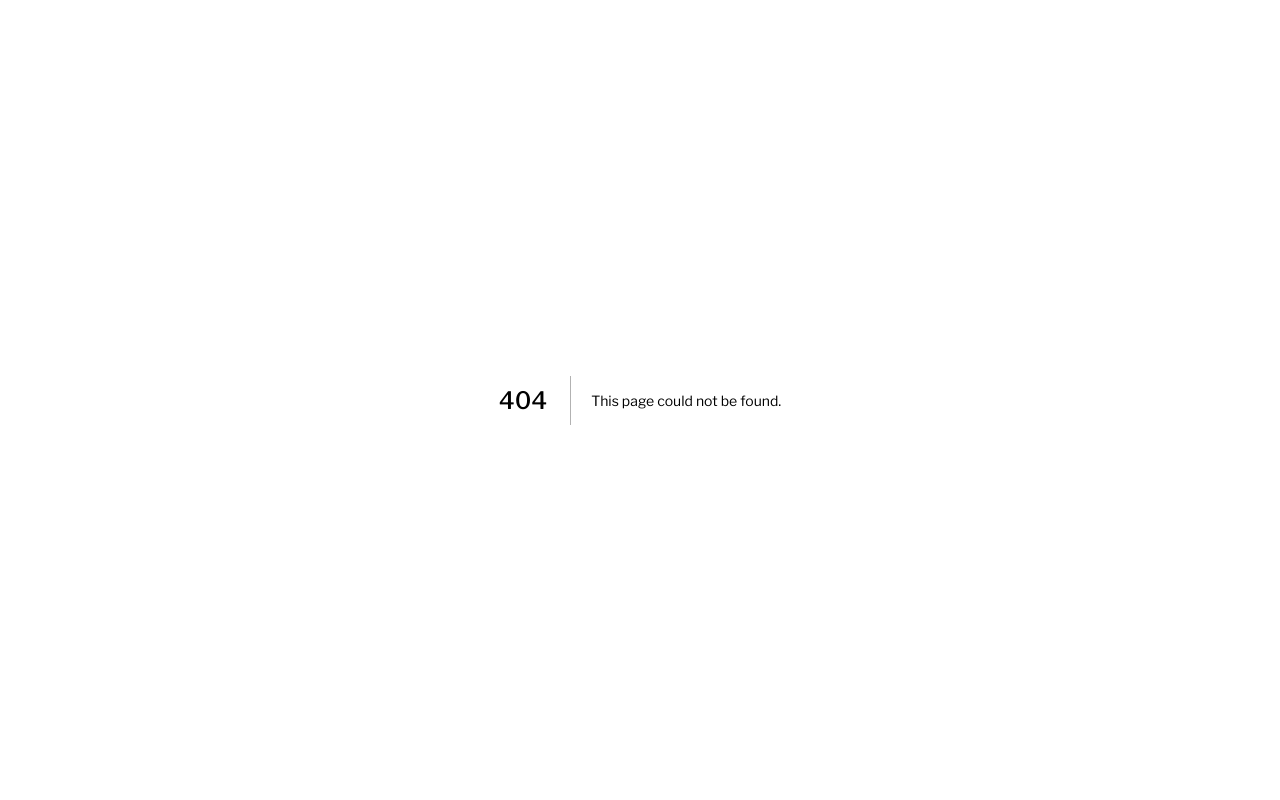
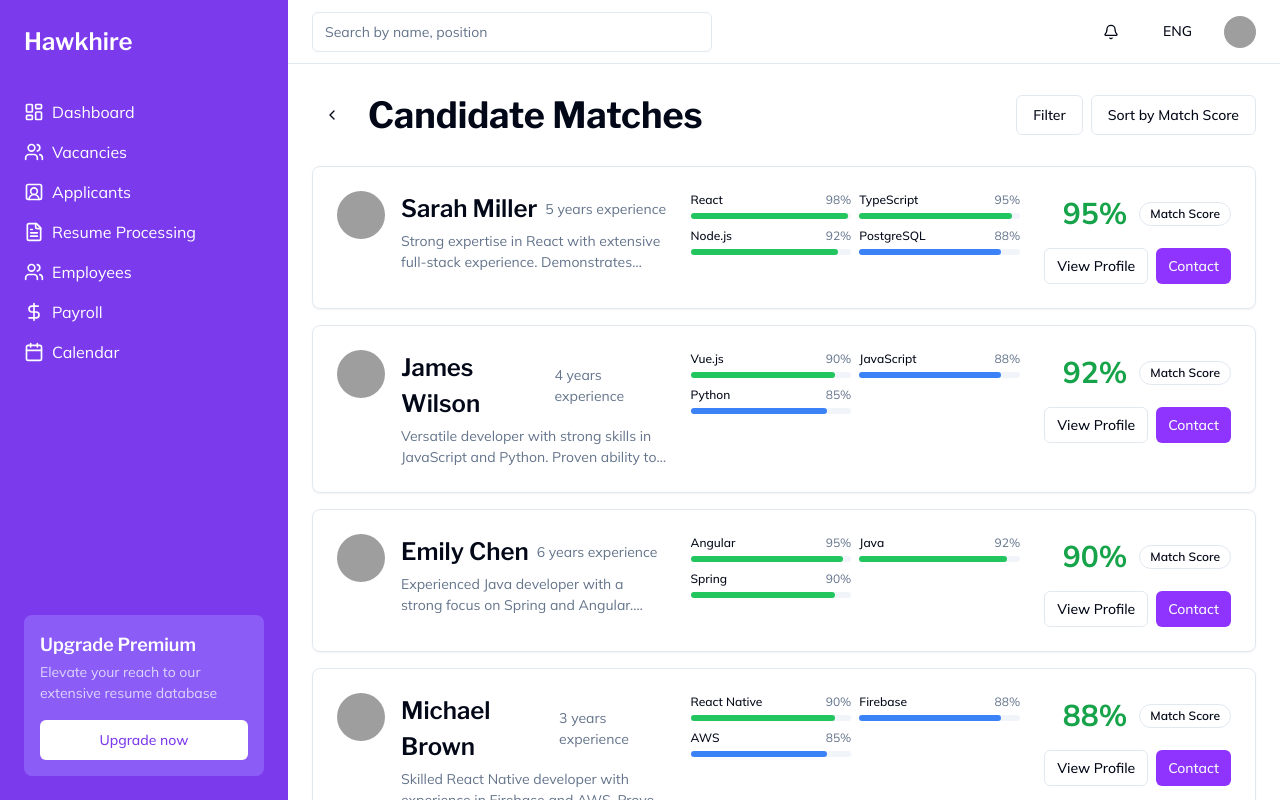
Before and after one commit to Badou-AI/hawkhire, a Next.js app: page /resume-processing/matches in a window 1280 px wide. Before the commit this address had no page. Built offline with nearby package versions, Linux system fonts and the light colour scheme; grey boxes are pictures that could not be loaded.

Commit message:
feat(resume-processing): improve navigation and CV processing - Add data exports, fix View All navigation, optimize UI/UX

```diff
--- /dev/null
+++ b/app/(protected)/resume-processing/matches/page.tsx
@@ -0,0 +1,96 @@
+"use client"
+
+import { Button } from "@/components/ui/button"
+import { Card, CardContent } from "@/components/ui/card"
+import { Badge } from "@/components/ui/badge"
+import { Avatar, AvatarImage, AvatarFallback } from "@/components/ui/avatar"
+import { ChevronLeft } from 'lucide-react'
+import { cn } from "@/lib/utils"
+import Link from "next/link"
+
+// Import candidate data and helper functions from parent
+import { candidateMatches, getSkillColor } from "../page"
+
+export default function MatchesPage() {
+  return (
+    <div className="space-y-6">
+      <div className="flex items-center justify-between">
+        <div className="flex items-center gap-4">
+          <Link href="/resume-processing">
+            <Button variant="ghost" size="icon">
+              <ChevronLeft className="h-5 w-5" />
+            </Button>
+          </Link>
+          <h1 className="text-4xl font-bold">Candidate Matches</h1>
+        </div>
+        <div className="flex items-center gap-2">
+          <Button variant="outline">Filter</Button>
+          <Button variant="outline">Sort by Match Score</Button>
+        </div>
+      </div>
+
+      <div className="grid gap-4">
+        {candidateMatches.map((candidate) => (
+          <Card key={candidate.name} className="hover:bg-muted/50 transition-colors">
+            <CardContent className="p-6">
+              <div className="flex items-start gap-6">
+                {/* Left section: Avatar and basic info */}
+                <div className="flex items-start gap-4 flex-1">
+                  <Avatar className="h-12 w-12">
+                    <AvatarImage src={candidate.avatar} alt={candidate.name} />
+                    <AvatarFallback>{candidate.name.charAt(0)}</AvatarFallback>
+                  </Avatar>
+                  <div className="space-y-1">
+                    <div className="flex items-center gap-2">
+                      <h4 className="font-semibold">{candidate.name}</h4>
+                      <span className="text-sm text-muted-foreground">
+                        {candidate.experience} experience
+                      </span>
+                    </div>
+                    <p className="text-sm text-muted-foreground line-clamp-2">
+                      {candidate.summary}
+                    </p>
+                  </div>
+                </div>
+
+                {/* Center section: Key skills */}
+                <div className="flex-1">
+                  <div className="grid grid-cols-2 gap-2">
+                    {Object.entries(candidate.skillRatings).slice(0, 4).map(([skill, score]) => (
+                      <div key={skill} className="space-y-1">
+                        <div className="flex justify-between text-xs">
+                          <span className="font-medium">{skill}</span>
+                          <span className="text-muted-foreground">{score}%</span>
+                        </div>
+                        <div className="h-1.5 rounded-full bg-secondary">
+                          <div
+                            className={cn("h-full rounded-full transition-all", getSkillColor(score))}
+                            style={{ width: `${score}%` }}
+                          />
+                        </div>
+                      </div>
+                    ))}
+                  </div>
+                </div>
+
+                {/* Right section: Match score and actions */}
+                <div className="flex flex-col items-end gap-3">
+                  <div className="flex items-center gap-3">
+                    <span className="text-3xl font-bold text-green-600">
+                      {candidate.matchScore}%
+                    </span>
+                    <Badge variant="outline">Match Score</Badge>
+                  </div>
+                  <div className="flex gap-2">
+                    <Button variant="outline" size="sm">View Profile</Button>
+                    <Button size="sm">Contact</Button>
+                  </div>
+                </div>
+              </div>
+            </CardContent>
+          </Card>
+        ))}
+      </div>
+    </div>
+  )
+}
--- a/app/(protected)/resume-processing/page.tsx
+++ b/app/(protected)/resume-processing/page.tsx
@@ -21,6 +21,7 @@ import {
 import { Upload, FileType, AlertCircle, CheckCircle2, XCircle, Timer, ChevronLeft, ChevronRight } from 'lucide-react'
 import { cn } from "@/lib/utils"
 import { Avatar, AvatarImage, AvatarFallback } from "@/components/ui/avatar"
+import Link from "next/link"
 
 // Simulated processing speeds (ms)
 const UPLOAD_SPEED = 50 // Time per % of upload
@@ -55,7 +56,7 @@ const formatTime = (seconds: number): string => {
 }
 
 // Mock jobs data with skill requirements
-const jobs = [
+export const jobs = [
   {
     id: "1",
     title: "Full Stack Developer",
@@ -77,7 +78,7 @@ const jobs = [
 ]
 
 // Updated mock candidate matches with skill ratings
-const candidateMatches = [
+export const candidateMatches = [
   {
     name: "Sarah Miller",
     avatar: "/placeholder.svg",
@@ -254,7 +255,7 @@ const candidateMatches = [
 ]
 
 // Add this helper function for skill color
-const getSkillColor = (score: number): string => {
+export const getSkillColor = (score: number): string => {
   if (score >= 90) return "bg-green-500"
   if (score >= 80) return "bg-blue-500"
   if (score >= 70) return "bg-yellow-500"
@@ -533,7 +534,9 @@ export default function ResumeProcessingPage() {
                           <ChevronRight className="h-4 w-4" />
                         </Button>
                       </div>
-                      <Button variant="outline" size="sm">View All</Button>
+                      <Link href="/resume-processing/matches" className="inline-block">
+                        <Button variant="outline" size="sm">View All</Button>
+                      </Link>
                     </div>
                   </div>
                   <div
```
